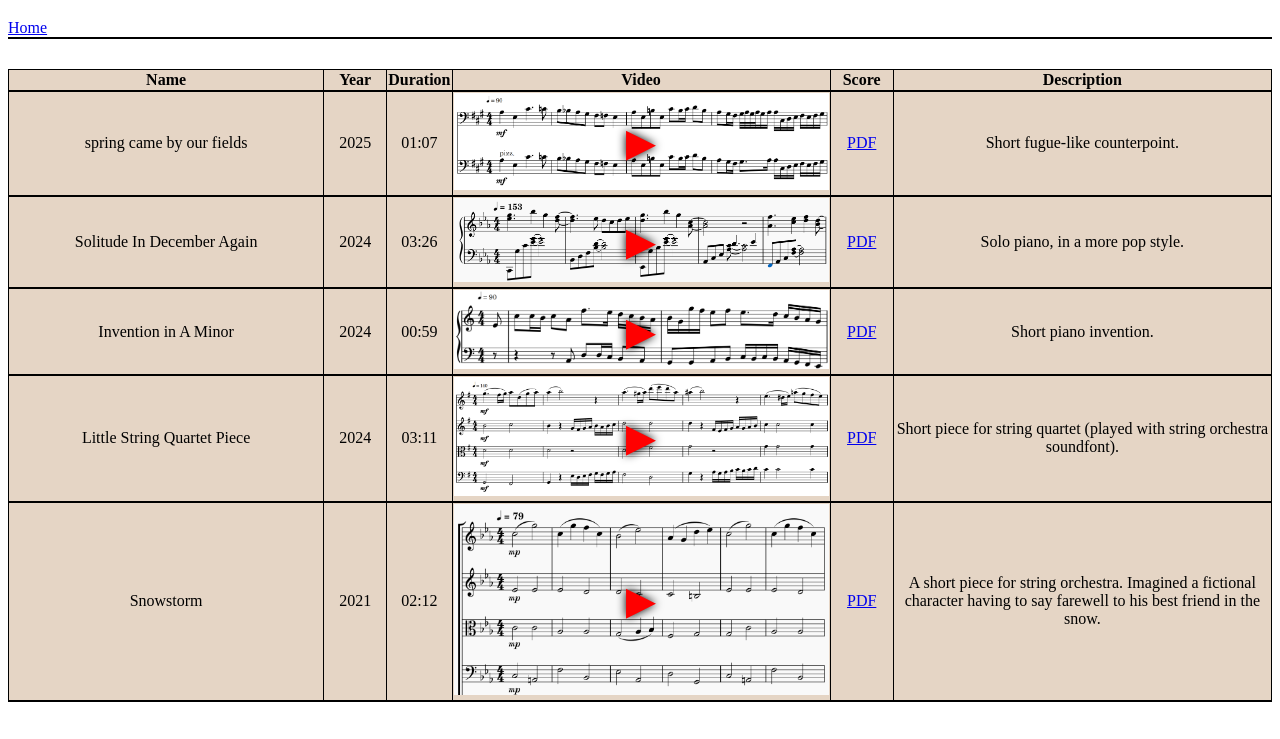
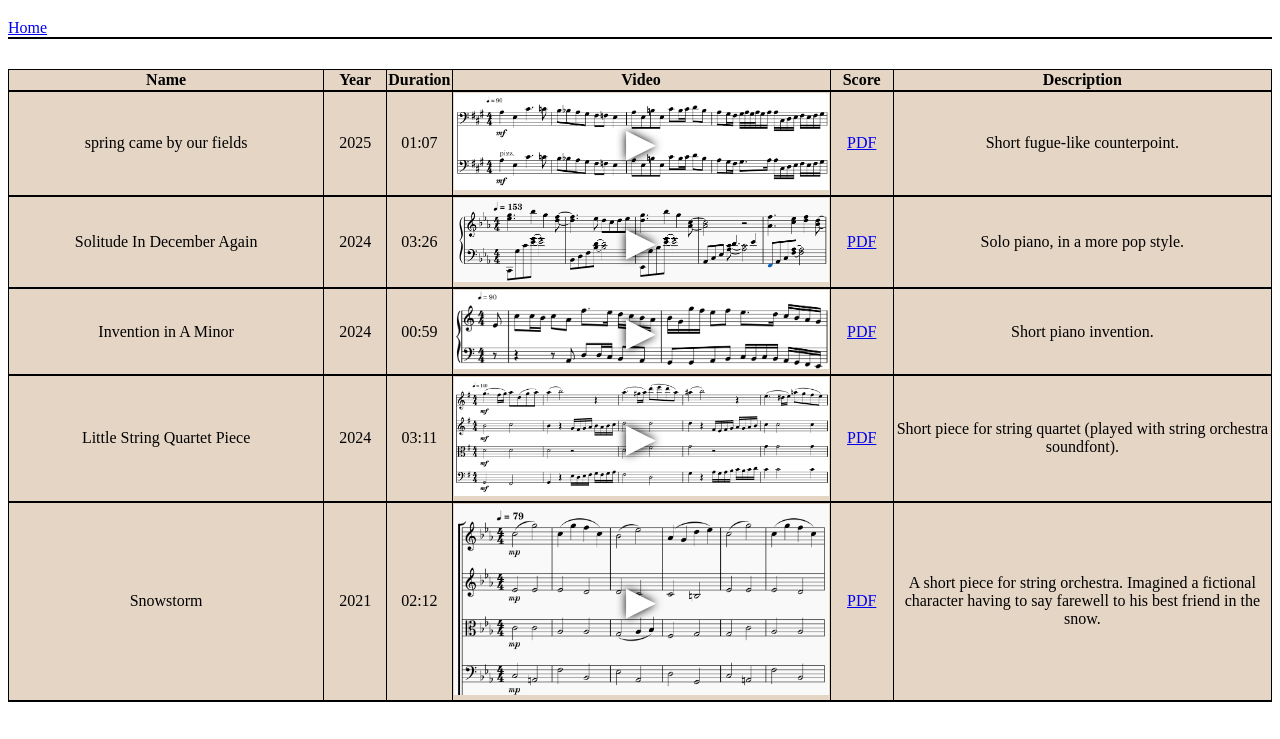
Before and after one commit to geody2000/odyg, a plain HTML site: page musical_compositions.html in a window 1280 px wide. Shown: the part 61-800 px from the top of the page. Drawn offline with Linux system fonts and the light colour scheme.

Commit message:
change play button to white

```diff
--- a/musical_compositions.html
+++ b/musical_compositions.html
@@ -47,7 +47,7 @@
         }
 
         .play_button {
-            color: #FF0000;
+            color: #FFFFFF;
             font-size: 50px;
             left: 50%;
             position: absolute;
```
